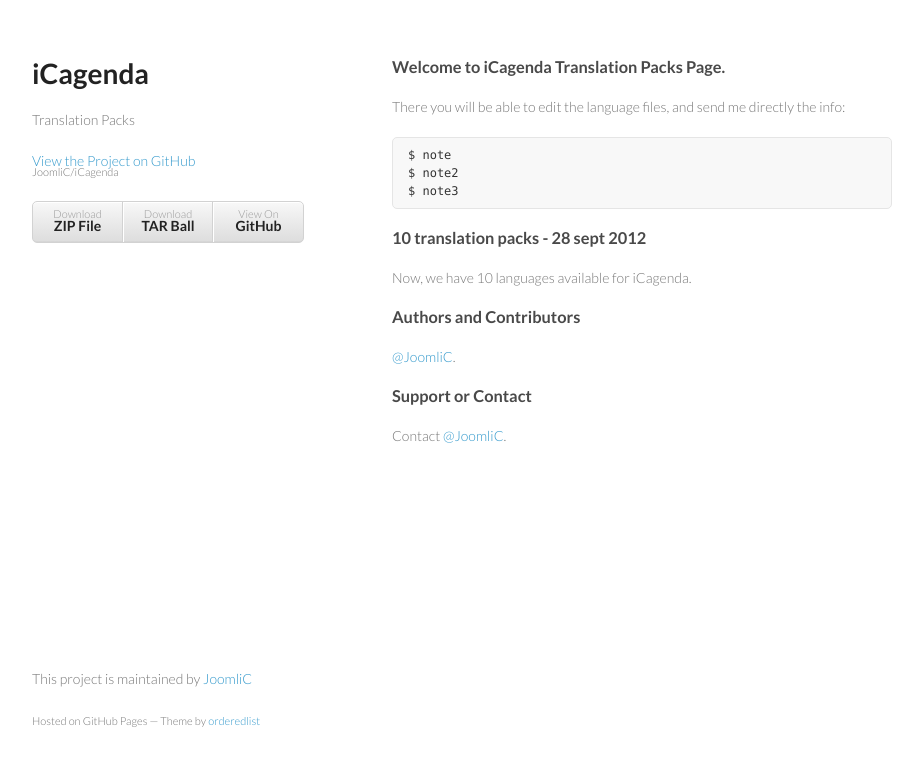
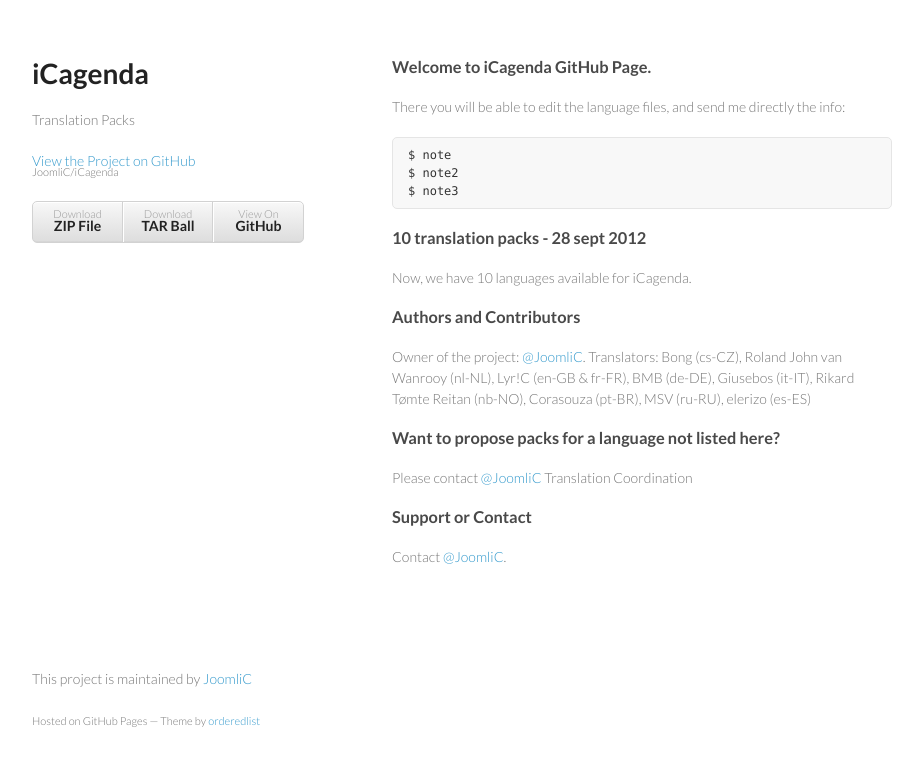
Before and after one commit to walldorff/iCagenda-Translations, a plain HTML site: page index.html in a window 1280 px wide. Shown: the whole page, without its empty margins (178-1101 px from the left). Drawn offline with Linux system fonts and the light colour scheme.

Commit message:
Create gh-pages branch via GitHub

```diff
--- a/index.html
+++ b/index.html
@@ -28,7 +28,7 @@
         </ul>
       </header>
       <section>
-        <h3>Welcome to iCagenda Translation Packs Page.</h3>
+        <h3>Welcome to iCagenda GitHub Page.</h3>
 
 <p>There you will be able to edit the language files, and send me directly the info:</p>
 
@@ -43,7 +43,12 @@ $ note3
 
 <h3>Authors and Contributors</h3>
 
-<p><a href="https://github.com/JoomliC" class="user-mention">@JoomliC</a>.</p>
+<p>Owner of the project: <a href="https://github.com/JoomliC" class="user-mention">@JoomliC</a>.
+Translators: Bong (cs-CZ), Roland John van Wanrooy (nl-NL), Lyr!C (en-GB &amp; fr-FR), BMB (de-DE), Giusebos (it-IT), Rikard Tømte Reitan (nb-NO), Corasouza (pt-BR), MSV (ru-RU), elerizo (es-ES) </p>
+
+<h3>Want to propose packs for a language not listed here?</h3>
+
+<p>Please contact <a href="https://github.com/JoomliC" class="user-mention">@JoomliC</a> Translation Coordination </p>
 
 <h3>Support or Contact</h3>
 
```
Also changed, not shown: params.json (+1 -1 lines).
